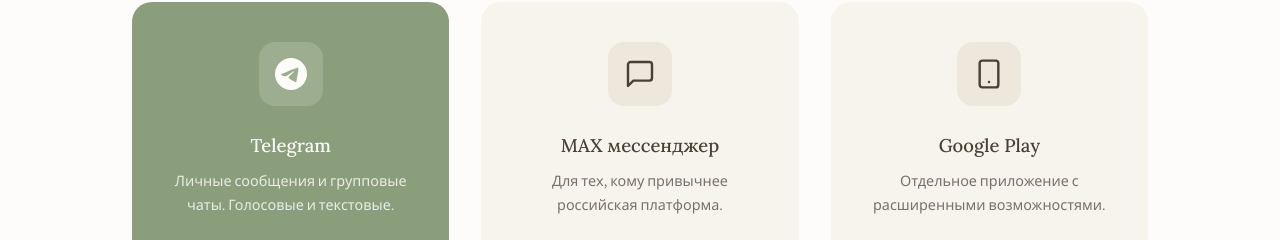
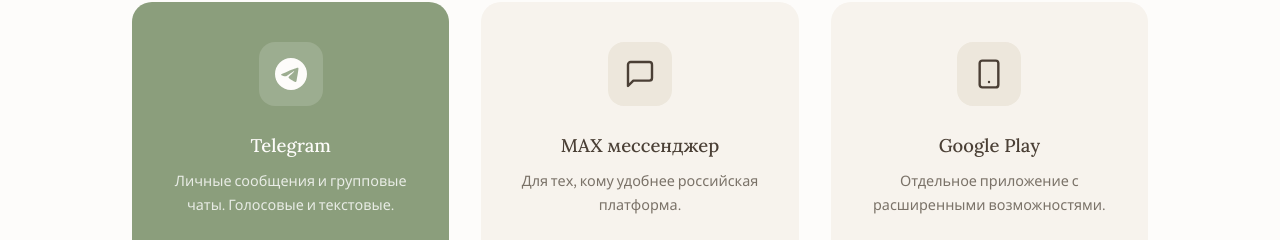
Before and after one commit to beskrovnykh/ourfamilydoctor, a plain HTML site: page index.html in a window 1280 px wide. Shown: the part 3032-3272 px from the top of the page. Drawn offline with nearby package versions, Linux system fonts and the light colour scheme.

Commit message:
copy: 'привычнее' → 'удобнее' в карточке MAX

```diff
--- a/index.html
+++ b/index.html
@@ -911,7 +911,7 @@ section {
           <svg viewBox="0 0 24 24" fill="none" stroke="currentColor" stroke-width="1.8" stroke-linecap="round" stroke-linejoin="round"><path d="M21 15a2 2 0 0 1-2 2H7l-4 4V5a2 2 0 0 1 2-2h14a2 2 0 0 1 2 2z"/></svg>
         </div>
         <h3>MAX мессенджер</h3>
-        <p>Для тех, кому привычнее российская платформа.</p>
+        <p>Для тех, кому удобнее российская платформа.</p>
         <span class="badge badge-soon">Скоро</span>
       </div>
       <div class="platform-card coming fade-up">
```
